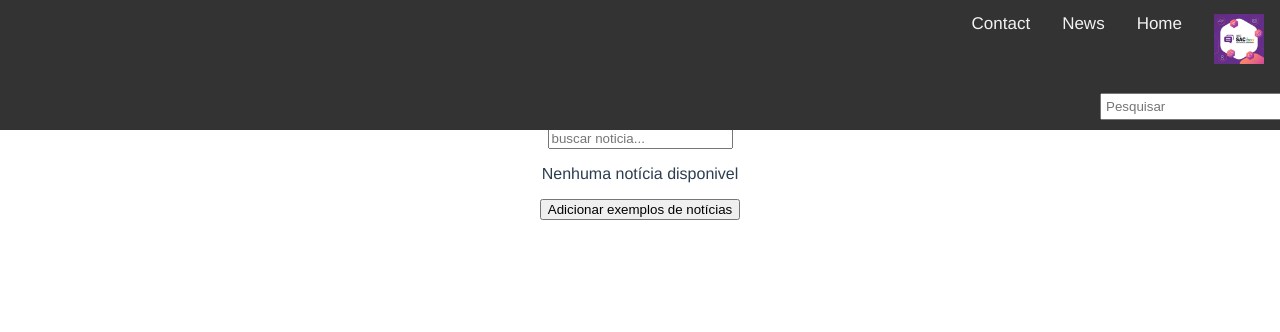
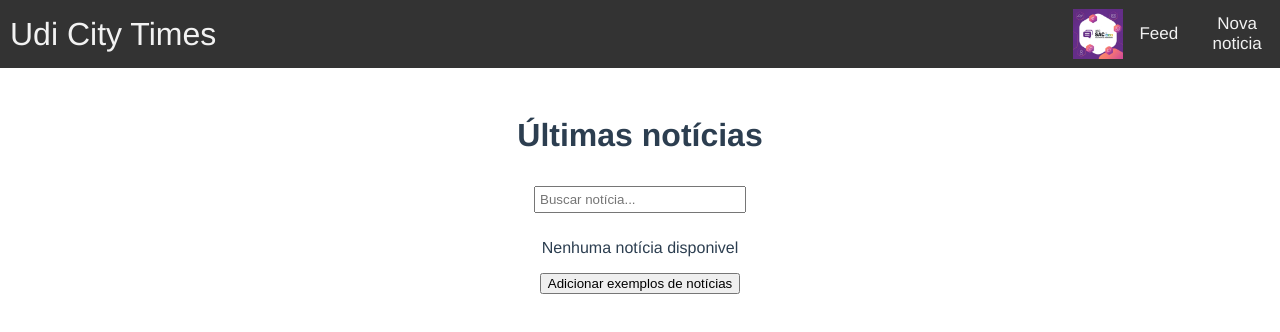
Before and after one commit to pedrodiogo219/portal-noticias, a Vue app: page / in a window 1280 px wide. Shown: the top 332 px of the page. Built offline with nearby package versions, Linux system fonts and the light colour scheme.

Commit message:
mudancas css navabar

```diff
--- a/src/App.vue
+++ b/src/App.vue
@@ -10,25 +10,26 @@
         />
     </head>
     <header>
+
         <div class="navbar">
-            <a href="#" id="logo">
-                <img src="@/assets/prog-1.jpg" alt="" />
-            </a>
-            <a href="index">Home</a>
-            <a href="nova-noticia">News</a>
-            <a href="#contact">Contact</a>
-            <input
-                type="text"
-                name="q"
-                id="search"
-                class="form-control mr-sm-2"
-                placeholder="Pesquisar"
-                aria-label="Search"
-            />
+            <div class="logo-container">
+                <div id="text-logo">Udi City Times</div>
+            </div>
+            <div class="right-buttons">
+                <img id="logo" src="@/assets/prog-1.jpg" alt="" />
+
+
+                <a href="/">Feed</a>
+                <a href="nova-noticia">Nova noticia</a>
+            </div>
+
+            <!-- <a href="#contact" :disabled='true' >Contact</a> -->
         </div>
-        <h2>Portal de noticias h2</h2>
     </header>
-    <router-view />
+
+    <div class="main">
+        <router-view />
+    </div>
 </template>
 
 <style>
@@ -39,6 +40,7 @@
     text-align: center;
     color: #2c3e50;
 }
+
 
 nav {
     padding: 30px;
@@ -60,12 +62,15 @@ body {
     overflow: hidden;
     background-color: #333;
     position: fixed;
+    display: flex;
+    flex-direction: row;
+    align-items: center;
+    justify-content: right;
     top: 0;
     width: 100%;
 }
 
 .navbar a {
-    float: right;
     display: block;
     color: #f2f2f2;
     text-align: center;
@@ -81,8 +86,8 @@ body {
 
 .main {
     padding: 16px;
-    margin-top: 30px;
-    height: 1500px; /* Used in this example to enable scrolling */
+    margin-top: 80px;
+    height: 3000px; /* Used in this example to enable scrolling */
 }
 
 #navbar li {
@@ -90,15 +95,31 @@ body {
     padding: 5px;
 }
 
-#logo img {
+#logo {
     /*largura*/
     width: 50px;
+    height: 50px;
 }
 
+.right-buttons{
+    display: flex;
+    flex-direction: row;
+    align-items: center;
+}
+.logo-container{
+    display: flex;
+    width: 100%;
+}
+#text-logo{
+    color: #f2f2f2;
+    font-size: 32px;
+    padding: 10px;
+}
 #search {
     margin: 10px;
     padding: 4px;
     width: 15%;
-    margin-left: 1100px;
 }
+
+
 </style>
--- a/src/components/FeedNoticias.vue
+++ b/src/components/FeedNoticias.vue
@@ -1,7 +1,14 @@
 <template>
     <h1>Últimas notícias</h1>
 
-    <input type="text" v-model="input" placeholder="buscar noticia..." />
+    <!-- <input type="text" v-model="input" placeholder="buscar noticia..." /> -->
+    <input
+        v-model="input"
+        type="text"
+        name="q"
+        id="search"
+        placeholder="Buscar notícia..."
+        aria-label="Search"/>
 
     <div id="listaNoticias" v-if="noticiasExists()">
         <ResumoNoticia v-for="(noticia, index) in filtraNoticias()" :key="index" :noticia="noticia"></ResumoNoticia>
@@ -99,4 +106,8 @@ import { ref } from 'vue';
     flex-wrap: wrap;
 }
 
+#search{
+    min-width: 200px;
+}
+
 </style>
```
